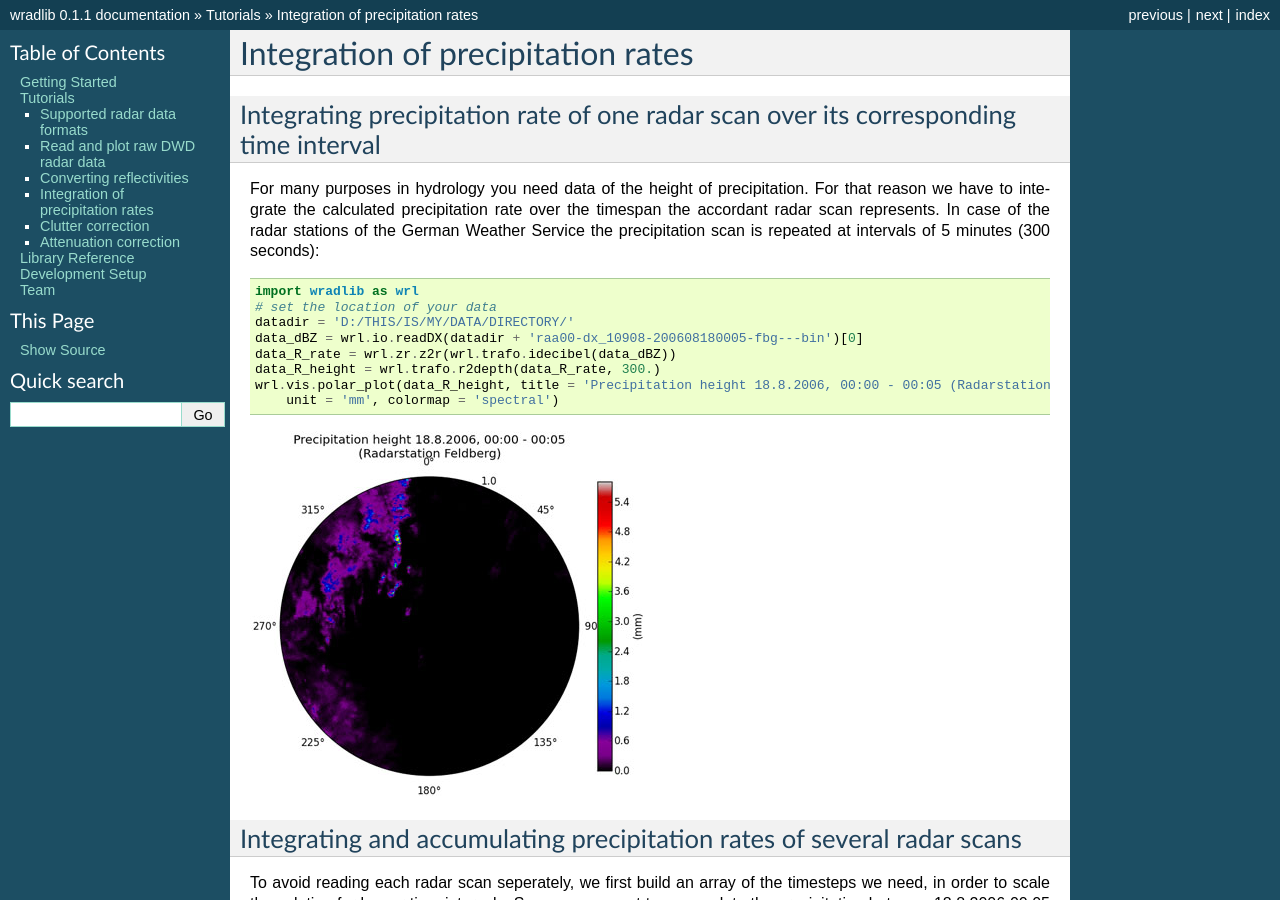
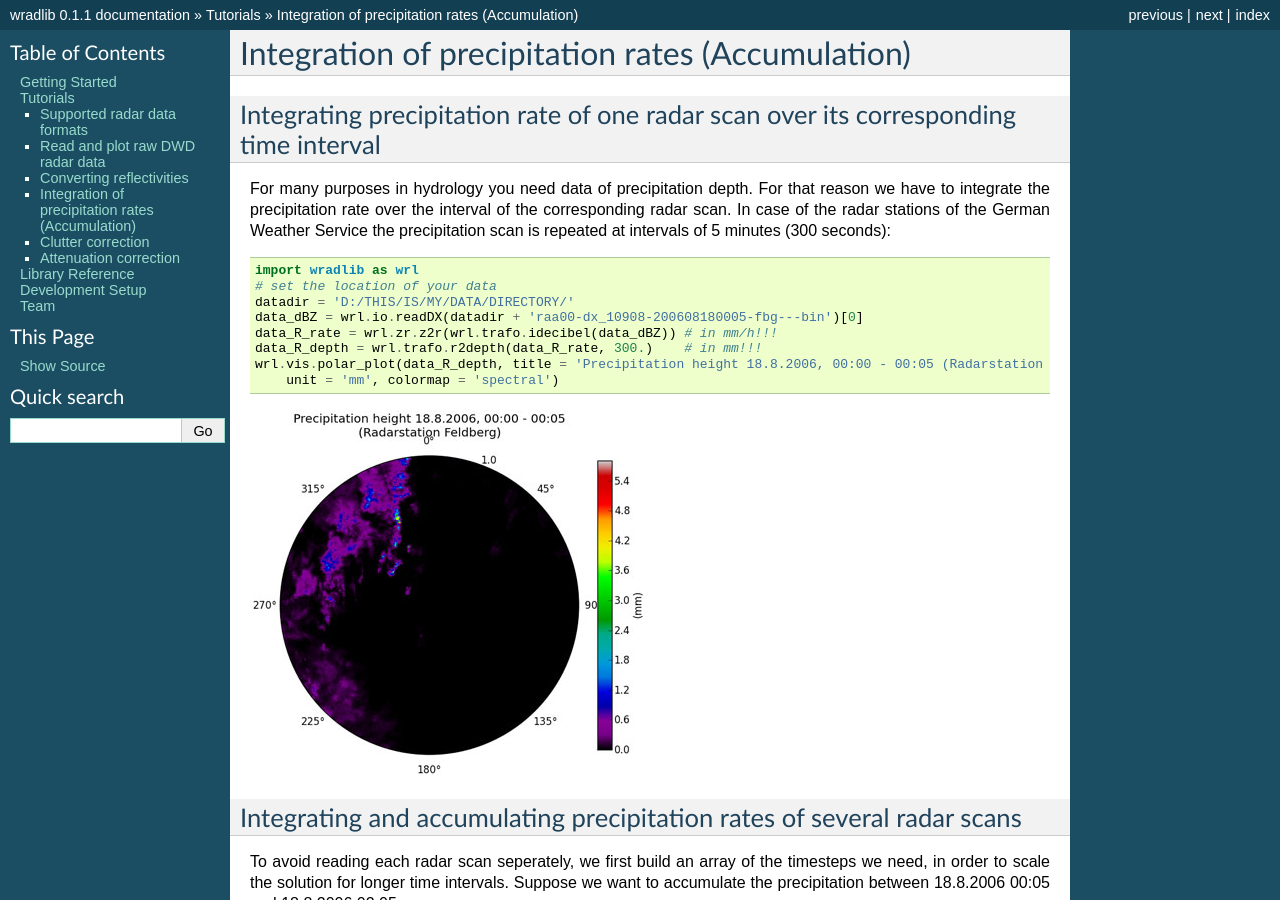
Before and after one commit to wradlib/wradlib, a Sphinx documentation site: the page built from doc/source/tutorial_accumulation.rst, in a window 1280 px wide and 900 px high. Built offline with Sphinx 7.4.7, drawn with Linux system fonts in a browser that asks for light colours; formulas are drawn with MathJax 3; some of the changed text lies outside the part shown.

Commit message:
some little modifications in tutorial_accumulation.rst
added function wradlib.util.from_to to create timelines

```diff
--- a/doc/source/tutorial_accumulation.rst
+++ b/doc/source/tutorial_accumulation.rst
@@ -1,19 +1,19 @@
-**********************************
-Integration of precipitation rates
-**********************************
+*************************************************
+Integration of precipitation rates (Accumulation)
+*************************************************
 
 
 Integrating precipitation rate of one radar scan over its corresponding time interval
 -------------------------------------------------------------------------------------
-For many purposes in hydrology you need data of the height of precipitation. For that reason we have to integrate the calculated precipitation rate over the timespan the accordant radar scan represents. In case of the radar stations of the German Weather Service the precipitation scan is repeated at intervals of 5 minutes (300 seconds)::
+For many purposes in hydrology you need data of precipitation depth. For that reason we have to integrate the precipitation rate over the interval of the corresponding radar scan. In case of the radar stations of the German Weather Service the precipitation scan is repeated at intervals of 5 minutes (300 seconds)::
 
    import wradlib as wrl
    # set the location of your data
    datadir = 'D:/THIS/IS/MY/DATA/DIRECTORY/'
    data_dBZ = wrl.io.readDX(datadir + 'raa00-dx_10908-200608180005-fbg---bin')[0]
-   data_R_rate = wrl.zr.z2r(wrl.trafo.idecibel(data_dBZ))
-   data_R_height = wrl.trafo.r2depth(data_R_rate, 300.)
-   wrl.vis.polar_plot(data_R_height, title = 'Precipitation height 18.8.2006, 00:00 - 00:05 (Radarstation Feldberg)',
+   data_R_rate = wrl.zr.z2r(wrl.trafo.idecibel(data_dBZ)) # in mm/h!!!
+   data_R_depth = wrl.trafo.r2depth(data_R_rate, 300.)    # in mm!!!
+   wrl.vis.polar_plot(data_R_depth, title = 'Precipitation height 18.8.2006, 00:00 - 00:05 (Radarstation Feldberg)',
        unit = 'mm', colormap = 'spectral')
 
 .. image:: images/depth5.jpg
@@ -61,9 +61,9 @@
        f = 'raa00-dx_10908-' + time.strftime('%Y%m%d%H%M') + '-fbg---bin'
        data_dBZ[i,:,:] = wrl.io.readDX(datadir + f)[0]
 
-and proceed them to 5-minute-precipitation heights (:doc:`tutorial_reading_dx`, :doc:`tutorial_conversion`)::
+and compute 5-minute-precipitation depths (:doc:`tutorial_reading_dx`, :doc:`tutorial_conversion`)::
 
-   data_R_height = wrl.trafo.r2depth(wrl.zr.z2r(data_Z = wrl.trafo.idecibel(data_dBZ)), t_scan_res)
+   data_R_depth = wrl.trafo.r2depth(wrl.zr.z2r(data_Z = wrl.trafo.idecibel(data_dBZ)), t_scan_res)
 
 Before accumulating we finally have to build an array with the accumulated timesteps (e.g. hourly)::
 
@@ -80,7 +80,7 @@
 
 Now we have everything we need for the accumulation::
 
-   accum_data = wrl.util.aggregate_in_time(data_R_height, times, accum_times)
+   accum_data = wrl.util.aggregate_in_time(data_R_depth, times, accum_times)
    wrl.vis.polar_plot(accum_data[0], title = 'Precipitation height 18.8.2006, 00:05-01:05 (Radarstation Feldberg)',
        unit = 'mm', colormap = 'spectral', vmax = max(accum_data))
    wrl.vis.polar_plot(accum_data[1], title = 'Precipitation height 18.8.2006, 01:05-02:05 (Radarstation Feldberg)',
```
Also changed, not shown: 1 other file.
